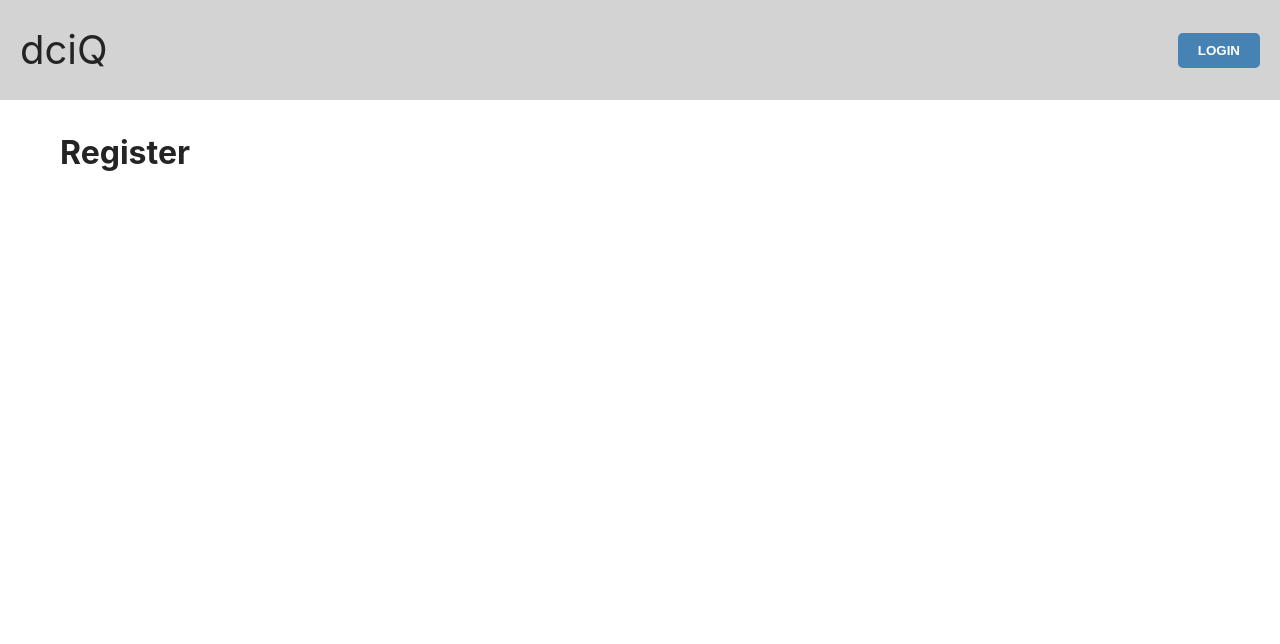
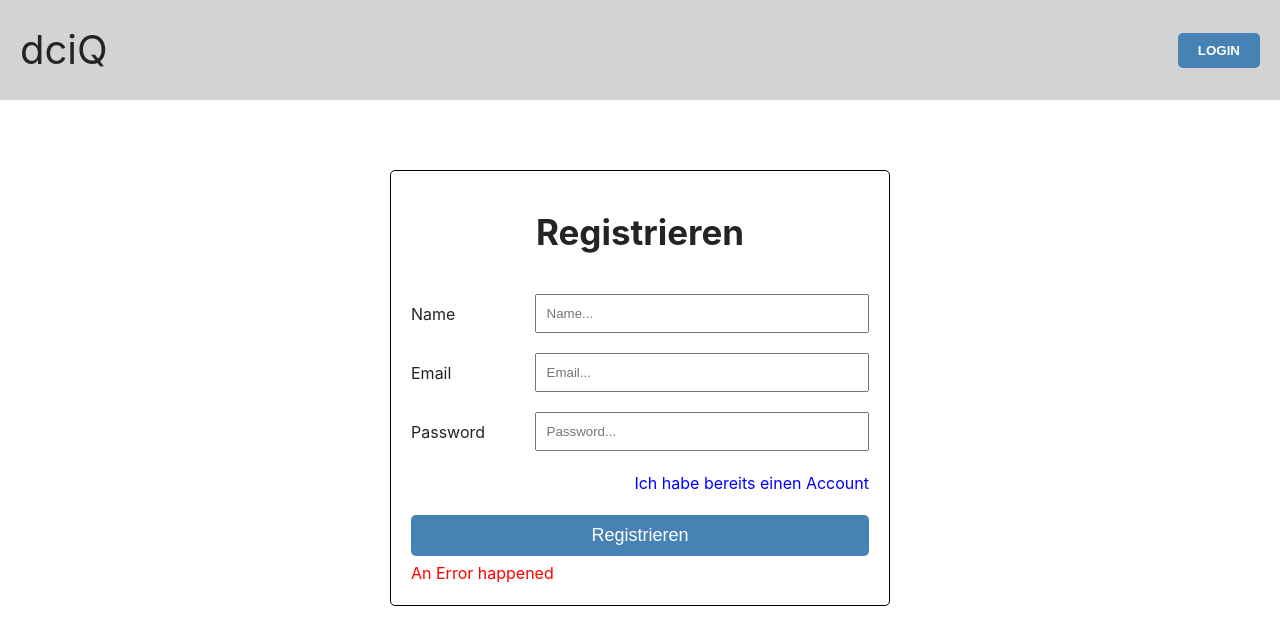
Before and after one commit to FbW-WD-22-D01/dciq-project, a React (Vite) app in the folder frontend/: page /register in a window 1280 px wide. Shown: the top 644 px of the page. Built offline with nearby package versions, Linux system fonts and the light colour scheme.

Commit message:
created Login & Register UI

```diff
--- a/frontend/src/routes/Login.jsx
+++ b/frontend/src/routes/Login.jsx
@@ -1,5 +1,27 @@
-
+import {Link} from 'react-router-dom'
+import './Login.scss'
 
 export default function Login () {
-  return <h1>Login</h1>
+
+  return (
+    <form className='Login'>
+      <h2>Login</h2>
+
+      <div className='input-row'>
+        <label htmlFor='email'>Email</label>
+        <input id='email' type='email' placeholder='Email...'/>
+      </div>
+      <div className='input-row'>
+        <label htmlFor='password'>Password</label>
+        <input id='password' type='password' placeholder='Password...'/>
+      </div>
+
+      <Link to='/register' className='link'>
+        Ich habe noch keinen Account
+      </Link>
+
+      <button>Login</button>
+      <span className='error'>An Error happened</span>
+    </form>
+  )
 }
--- /dev/null
+++ b/frontend/src/routes/Login.scss
@@ -0,0 +1,53 @@
+.Login {
+  margin: 50px auto;
+  max-width: 500px;
+  border: 1px solid black;
+  border-radius: 5px;
+  padding: 20px;
+  display: flex;
+  flex-direction: column;
+
+  > h2 {
+    text-align: center;
+    margin-bottom: 50px;
+    font-size: 35px;
+  }
+
+  > .input-row {
+    display: flex;
+    align-items: center;
+    margin-bottom: 20px;
+    > label {
+      flex: 1;
+      text-align: left;
+      padding-right: 20px;
+    }
+
+    > input {
+      flex: 3;
+      padding: 10px;
+    }
+  }
+
+  > .link {
+    text-align: right;
+    color: blue;
+    text-decoration: none;
+  }
+
+  > button {
+    margin-top: 20px;
+    padding: 10px 20px;
+    border: none;
+    color: white;
+    background: steelblue;
+    border-radius: 5px;
+    cursor: pointer;
+    font-size: 18px;
+  }
+
+  > .error {
+    margin-top: 5px;
+    color: red;
+  }
+}
--- a/frontend/src/routes/Register.jsx
+++ b/frontend/src/routes/Register.jsx
@@ -1,5 +1,30 @@
-
+import {Link} from 'react-router-dom'
+import './Register.scss'
 
 export default function Register () {
-  return <h1>Register</h1>
+  return (
+    <form className='Register'>
+      <h2>Registrieren</h2>
+
+      <div className='input-row'>
+        <label htmlFor='name'>Name</label>
+        <input id='name' type='text' placeholder='Name...'/>
+      </div>
+      <div className='input-row'>
+        <label htmlFor='email'>Email</label>
+        <input id='email' type='email' placeholder='Email...'/>
+      </div>
+      <div className='input-row'>
+        <label htmlFor='password'>Password</label>
+        <input id='password' type='password' placeholder='Password...'/>
+      </div>
+
+      <Link to='/login' className='link'>
+        Ich habe bereits einen Account
+      </Link>
+
+      <button>Registrieren</button>
+      <span className='error'>An Error happened</span>
+    </form>
+  )
 }
--- /dev/null
+++ b/frontend/src/routes/Register.scss
@@ -0,0 +1,53 @@
+.Register {
+  margin: 50px auto;
+  max-width: 500px;
+  border: 1px solid black;
+  border-radius: 5px;
+  padding: 20px;
+  display: flex;
+  flex-direction: column;
+
+  > h2 {
+    text-align: center;
+    margin-bottom: 50px;
+    font-size: 35px;
+  }
+
+  > .input-row {
+    display: flex;
+    align-items: center;
+    margin-bottom: 20px;
+    > label {
+      flex: 1;
+      text-align: left;
+      padding-right: 20px;
+    }
+
+    > input {
+      flex: 3;
+      padding: 10px;
+    }
+  }
+
+  > .link {
+    text-align: right;
+    color: blue;
+    text-decoration: none;
+  }
+
+  > button {
+    margin-top: 20px;
+    padding: 10px 20px;
+    border: none;
+    color: white;
+    background: steelblue;
+    border-radius: 5px;
+    cursor: pointer;
+    font-size: 18px;
+  }
+
+  > .error {
+    margin-top: 5px;
+    color: red;
+  }
+}
```
